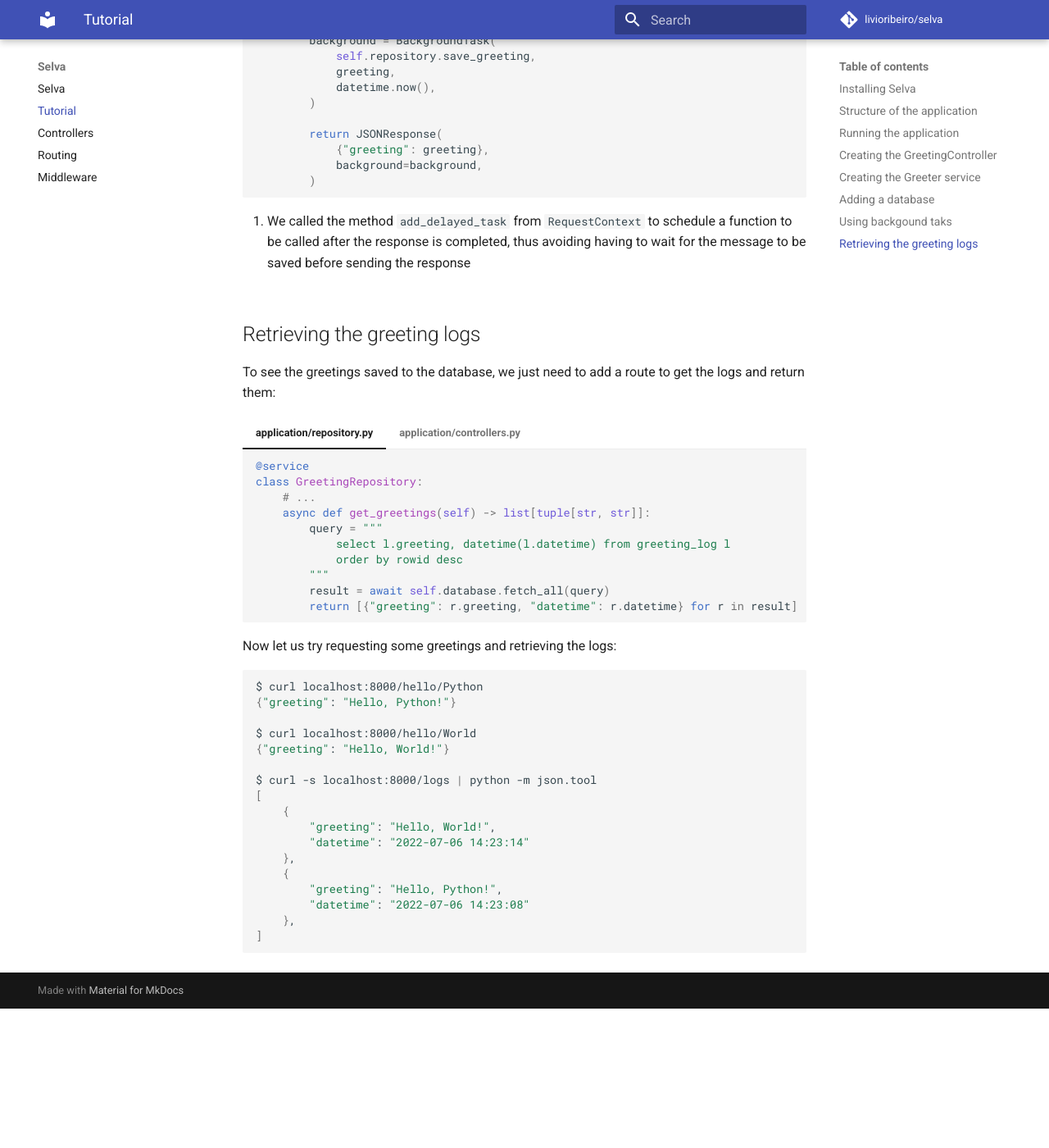
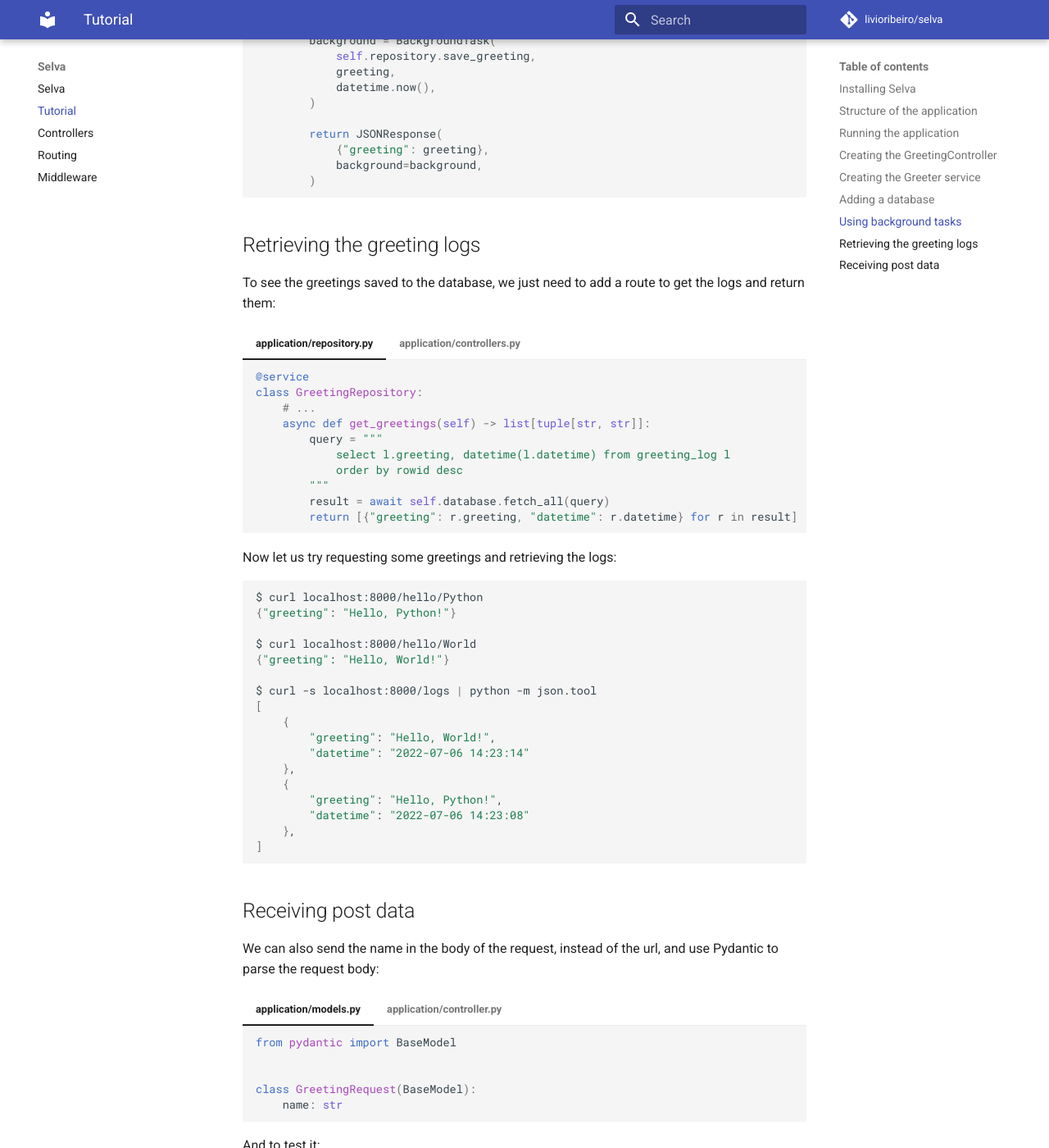
Before and after one commit to livioribeiro/selva, an MkDocs documentation site: the page built from docs/tutorial.md, in a window 1280 px wide and 1400 px high, scrolled down 3624 px. Shown: the whole window at 82% size. Built offline with MkDocs 1.6.1 and Material for MkDocs 9.7.7, drawn with Linux system fonts in a browser that asks for light colours; comment, search, counter and statistics services are not loaded; before the commit the page ends 4854 px from its top, so only the background shows below that; some of the changed text lies outside the part shown.

Commit message:
add pydantic and implement FromRequest[BaseModel]

````diff
--- a/docs/tutorial.md
+++ b/docs/tutorial.md
@@ -212,7 +212,7 @@
             return {"greeting": greeting}
     ```
 
-## Using backgound taks
+## Using background tasks
 
 The greetings are being save to the database, but now we have a problem: the
 user has to wait until the greeting is saved before receiving it.
@@ -250,10 +250,6 @@
                 background=background,
             )
     ```
-
-    1.  We called the method `add_delayed_task` from `RequestContext` to schedule
-        a function to be called after the response is completed, thus avoiding
-        having to wait for the message to be saved before sending the response
 
 ## Retrieving the greeting logs
 
@@ -307,3 +303,46 @@
     },
 ]
 ```
+
+## Receiving post data
+
+We can also send the name in the body of the request, instead of the url, and
+use Pydantic to parse the request body:
+
+=== "application/models.py"
+
+    ```python
+    from pydantic import BaseModel
+
+
+    class GreetingRequest(BaseModel):
+        name: str
+    ```
+
+=== "application/controller.py"
+
+    ```python
+    from .model import GreetingRequest
+
+
+    @controller
+    class GreetingController:
+        greeter: Greeter = Inject()
+        repository: GreetingRepository = Inject()
+
+        # ...
+
+        @post("hello")
+        async def hello_post(self, greeting_request: GreetingRequest) -> dict:
+            name = greeting_request.name
+            greeting = self.greeter.greet(name)
+            await self.repository.save_greeting(greeting, datetime.now())
+            return {"greeting": greeting}
+    ```
+
+And to test it:
+
+```shell
+$ curl -H 'Content-Type: application/json' -d '{"name": "World"}' localhost:8000/hello
+{"greeting": "Hello, World!"}
+```
````
Also changed, not shown: docs/controllers.md (+6 -0 lines), docs/index.md (+1 -1 lines), pyproject.toml (+7 -3 lines), 6 other files.
